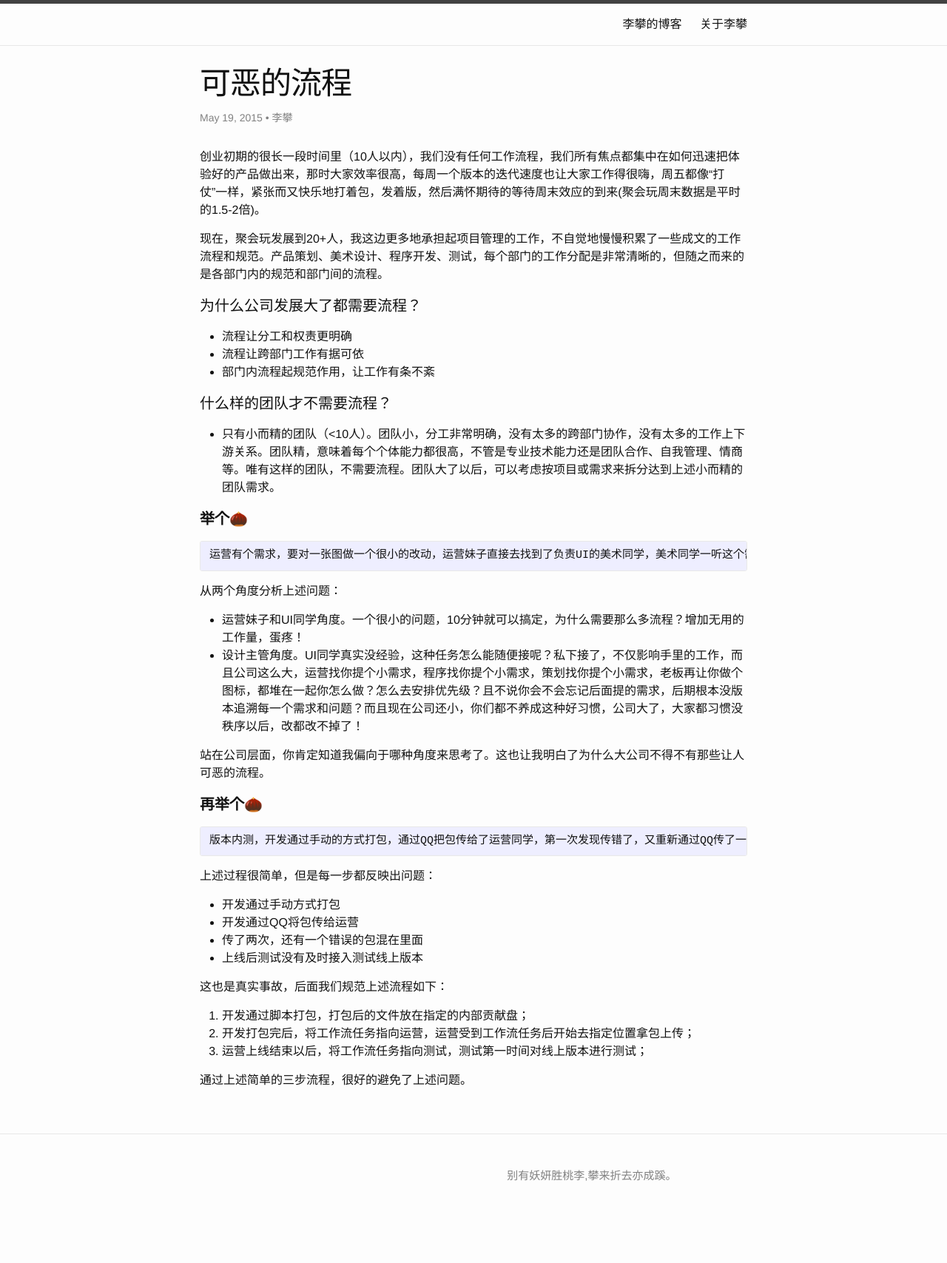
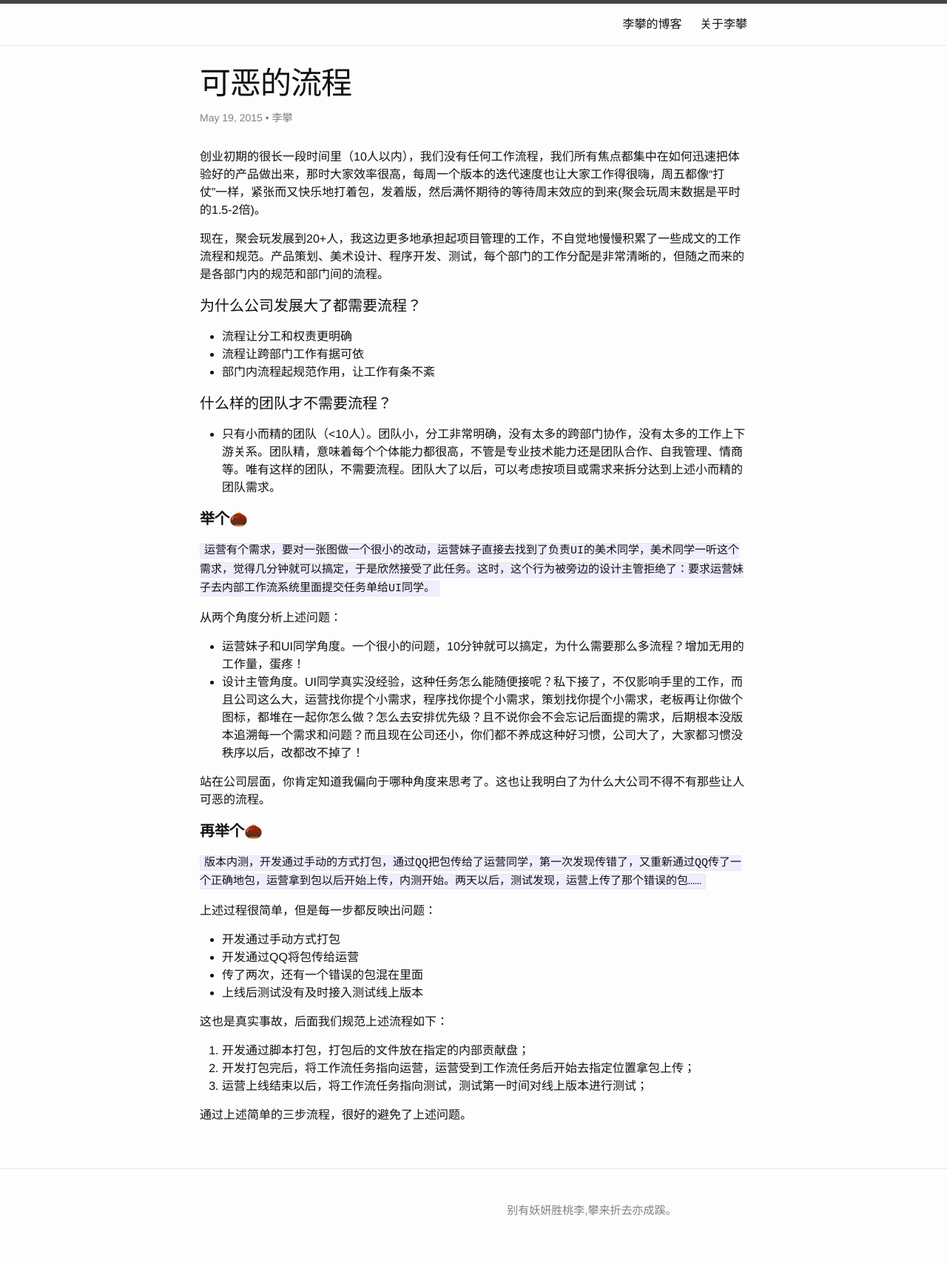
Before and after one commit to iamlipan/iamlipan.github.io, a Jekyll site: the page built from _posts/2015-05-19-fucking-workflow.md, in a window 1280 px wide. Shown: the whole page at 74% size. Built offline with Jekyll 4.4.1, drawn with Linux system fonts in a browser that asks for light colours; before the commit the page ends 1661 px from its top, so only the background shows below that.

Commit message:
modify layout

```diff
--- a/_posts/2015-05-19-fucking-workflow.md
+++ b/_posts/2015-05-19-fucking-workflow.md
@@ -22,7 +22,7 @@
 - 只有小而精的团队（<10人）。团队小，分工非常明确，没有太多的跨部门协作，没有太多的工作上下游关系。团队精，意味着每个个体能力都很高，不管是专业技术能力还是团队合作、自我管理、情商等。唯有这样的团队，不需要流程。团队大了以后，可以考虑按项目或需求来拆分达到上述小而精的团队需求。
 
 ####**举个🌰**
-<pre>运营有个需求，要对一张图做一个很小的改动，运营妹子直接去找到了负责UI的美术同学，美术同学一听这个需求，觉得几分钟就可以搞定，于是欣然接受了此任务。这时，这个行为被旁边的设计主管拒绝了：要求运营妹子去内部工作流系统里面提交任务单给UI同学。</pre>
+`运营有个需求，要对一张图做一个很小的改动，运营妹子直接去找到了负责UI的美术同学，美术同学一听这个需求，觉得几分钟就可以搞定，于是欣然接受了此任务。这时，这个行为被旁边的设计主管拒绝了：要求运营妹子去内部工作流系统里面提交任务单给UI同学。`
 
 从两个角度分析上述问题：
 
@@ -32,7 +32,7 @@
 站在公司层面，你肯定知道我偏向于哪种角度来思考了。这也让我明白了为什么大公司不得不有那些让人可恶的流程。
 
 ####**再举个🌰**
-<pre>版本内测，开发通过手动的方式打包，通过QQ把包传给了运营同学，第一次发现传错了，又重新通过QQ传了一个正确地包，运营拿到包以后开始上传，内测开始。两天以后，测试发现，运营上传了那个错误的包……</pre>
+`版本内测，开发通过手动的方式打包，通过QQ把包传给了运营同学，第一次发现传错了，又重新通过QQ传了一个正确地包，运营拿到包以后开始上传，内测开始。两天以后，测试发现，运营上传了那个错误的包……`
 
 上述过程很简单，但是每一步都反映出问题：
 
```
